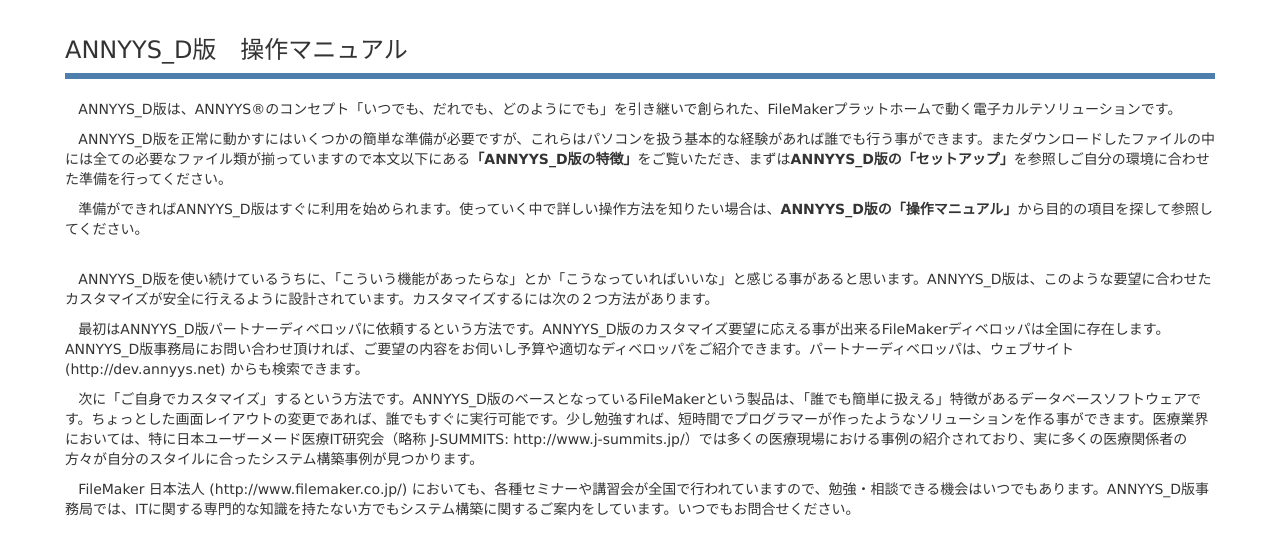
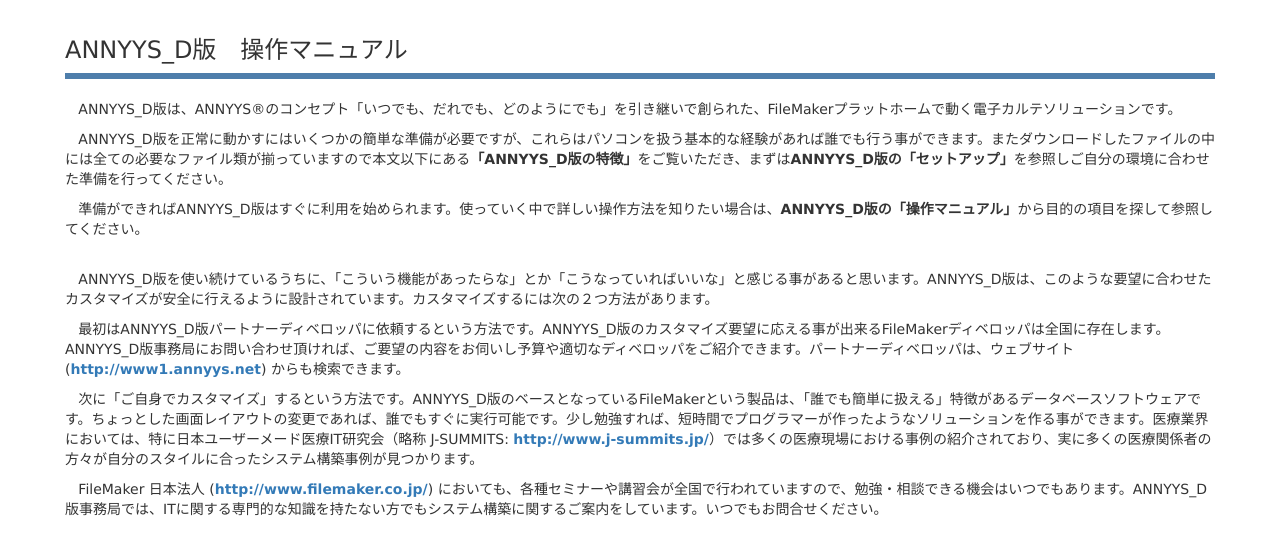
Before and after one commit to Annyys/ad_manual, a website: page public_html/[000_000]index.html in a window 1280 px wide. Shown: the part 242-788 px from the top of the page. Drawn offline with nearby package versions, Linux system fonts and the light colour scheme.

Commit message:
Merge origin/master
Conflicts:
	public_html/[000_000]index.html
	public_html/[010_000]mokuji.html
	public_html/[020_000]hajimeni.html
	public_html/[030_000]setup.html
	public_html/[040_000]nagare.html

```diff
--- a/public_html/[000_000]index.html
+++ b/public_html/[000_000]index.html
@@ -109,9 +109,9 @@
                 <p>&nbsp;&nbsp;&nbsp;ANNYYS_D版を正常に動かすにはいくつかの簡単な準備が必要ですが、これらはパソコンを扱う基本的な経験があれば誰でも行う事ができます。またダウンロードしたファイルの中には全ての必要なファイル類が揃っていますので本文以下にある<strong>「ANNYYS_D版の特徴」</strong>をご覧いただき、まずは<strong>ANNYYS_D版の「セットアップ」</strong>を参照しご自分の環境に合わせた準備を行ってください。</p>
                 <p>&nbsp;&nbsp;&nbsp;準備ができればANNYYS_D版はすぐに利用を始められます。使っていく中で詳しい操作方法を知りたい場合は、<strong>ANNYYS_D版の「操作マニュアル」</strong>から目的の項目を探して参照してください。</p><br>
                 <p>&nbsp;&nbsp;&nbsp;ANNYYS_D版を使い続けているうちに、「こういう機能があったらな」とか「こうなっていればいいな」と感じる事があると思います。ANNYYS_D版は、このような要望に合わせたカスタマイズが安全に行えるように設計されています。カスタマイズするには次の２つ方法があります。</p>
-                <p>&nbsp;&nbsp;&nbsp;最初はANNYYS_D版パートナーディベロッパに依頼するという方法です。ANNYYS_D版のカスタマイズ要望に応える事が出来るFileMakerディベロッパは全国に存在します。ANNYYS_D版事務局にお問い合わせ頂ければ、ご要望の内容をお伺いし予算や適切なディベロッパをご紹介できます。パートナーディベロッパは、ウェブサイト (http://dev.annyys.net) からも検索できます。</p>
-                <p>&nbsp;&nbsp;&nbsp;次に「ご自身でカスタマイズ」するという方法です。ANNYYS_D版のベースとなっているFileMakerという製品は、「誰でも簡単に扱える」特徴があるデータベースソフトウェアです。ちょっとした画面レイアウトの変更であれば、誰でもすぐに実行可能です。少し勉強すれば、短時間でプログラマーが作ったようなソリューションを作る事ができます。医療業界においては、特に日本ユーザーメード医療IT研究会（略称 J-SUMMITS: http://www.j-summits.jp/）では多くの医療現場における事例の紹介されており、実に多くの医療関係者の方々が自分のスタイルに合ったシステム構築事例が見つかります。</p>
-                <p>&nbsp;&nbsp;&nbsp;FileMaker 日本法人 (http://www.filemaker.co.jp/) においても、各種セミナーや講習会が全国で行われていますので、勉強・相談できる機会はいつでもあります。ANNYYS_D版事務局では、ITに関する専門的な知識を持たない方でもシステム構築に関するご案内をしています。いつでもお問合せください。</p><br>
+                <p>&nbsp;&nbsp;&nbsp;最初はANNYYS_D版パートナーディベロッパに依頼するという方法です。ANNYYS_D版のカスタマイズ要望に応える事が出来るFileMakerディベロッパは全国に存在します。ANNYYS_D版事務局にお問い合わせ頂ければ、ご要望の内容をお伺いし予算や適切なディベロッパをご紹介できます。パートナーディベロッパは、ウェブサイト (<strong><a href="http://www1.annyys.net">http://www1.annyys.net</a></strong>) からも検索できます。</p>
+                <p>&nbsp;&nbsp;&nbsp;次に「ご自身でカスタマイズ」するという方法です。ANNYYS_D版のベースとなっているFileMakerという製品は、「誰でも簡単に扱える」特徴があるデータベースソフトウェアです。ちょっとした画面レイアウトの変更であれば、誰でもすぐに実行可能です。少し勉強すれば、短時間でプログラマーが作ったようなソリューションを作る事ができます。医療業界においては、特に日本ユーザーメード医療IT研究会（略称 J-SUMMITS: <strong><a href="http://www.j-summits.jp">http://www.j-summits.jp/</a></strong>）では多くの医療現場における事例の紹介されており、実に多くの医療関係者の方々が自分のスタイルに合ったシステム構築事例が見つかります。</p>
+                <p>&nbsp;&nbsp;&nbsp;FileMaker 日本法人 (<strong><a href="http://www.filemaker.co.jp">http://www.filemaker.co.jp/</a></strong>) においても、各種セミナーや講習会が全国で行われていますので、勉強・相談できる機会はいつでもあります。ANNYYS_D版事務局では、ITに関する専門的な知識を持たない方でもシステム構築に関するご案内をしています。いつでもお問合せください。</p><br>
                 <p>&nbsp;&nbsp;&nbsp;既にFileMakerに関する深い知識と経験をお持ちの場合は、<strong>「ANNYYS_D版の仕様」</strong>へ足を踏み入れたくなるかもしれません。これにはプロの知識と技術のノウハウが含まれている貴重な資料です。また、ANNYYS_D版をカスタマイズする時や、現在抱えている問題の根本を解決するための具体的な資料としても大いに役立つはずです。一つ上のレベルでANNYYS_D版を管理できれば、それはソリューションの安定や安全性、さらにはソリューションの性能向上をもたらすことになるでしょう</p>
              </div><!--annys-tx-->
             </div><!--col-md-8-->
```
